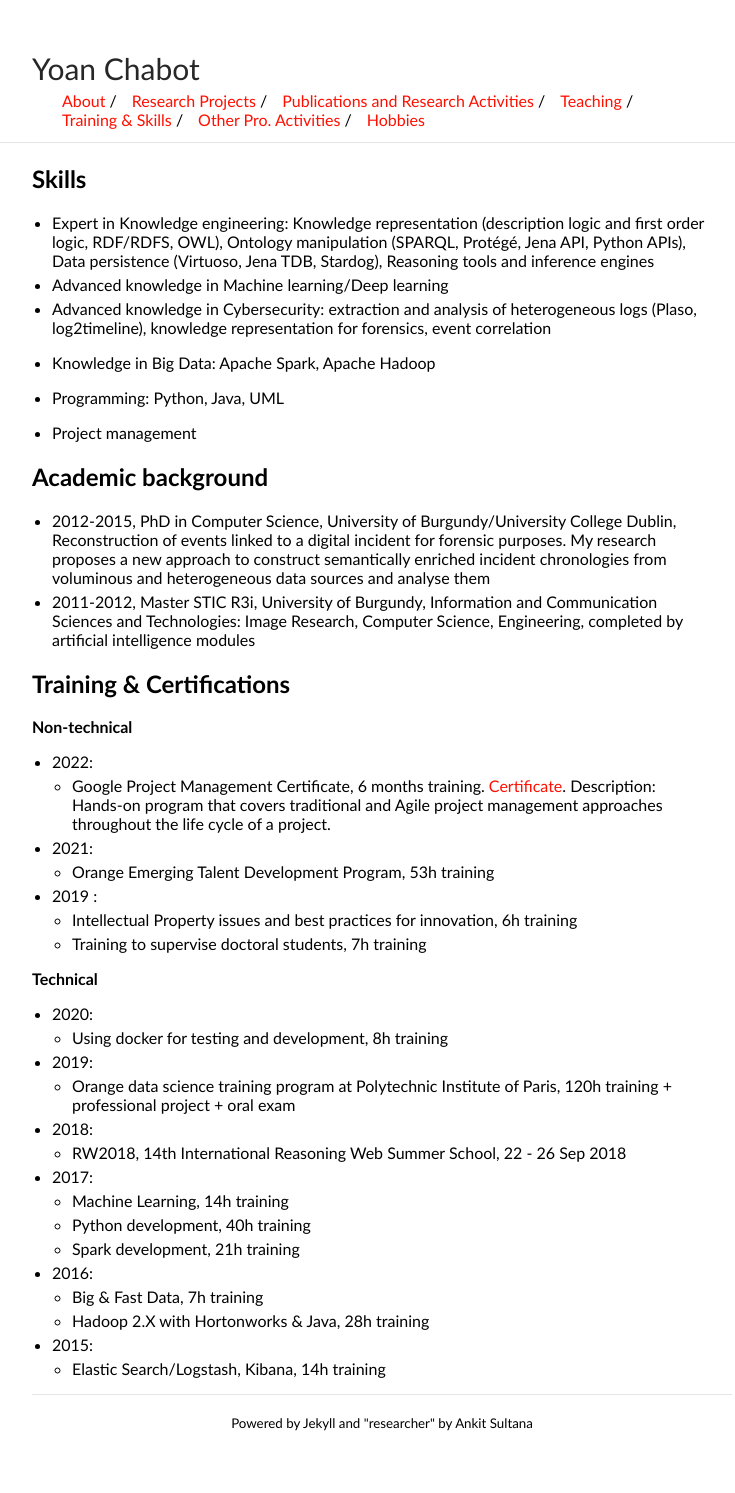
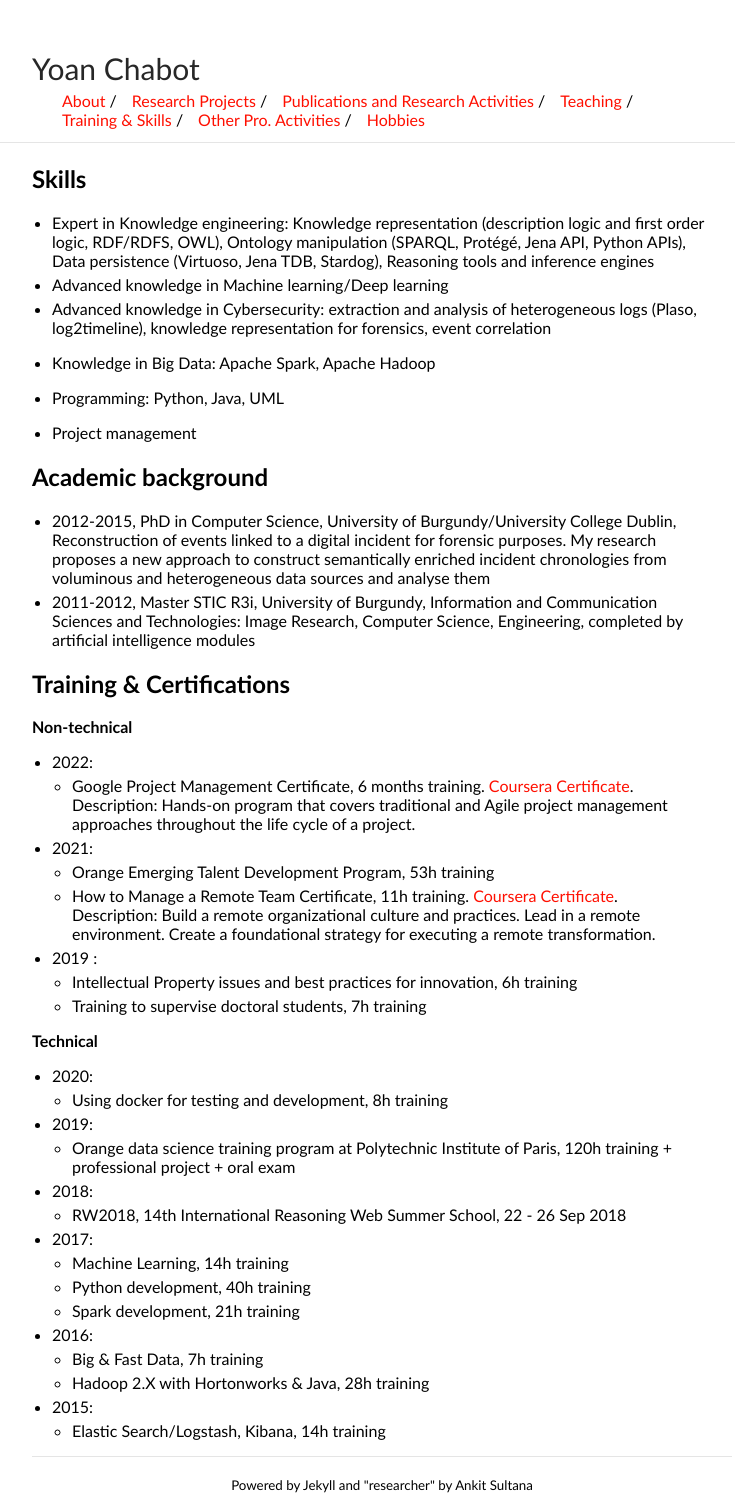
Before and after one commit to yoanchabot/yoanchabot.github.io, a Jekyll site: the page built from skills.md, in a window 1280 px wide. Shown: the whole page, without its empty margins (258-993 px from the left). Built offline with Jekyll 4.4.1, drawn with Linux system fonts in a browser that asks for light colours; before the commit the page ends 1431 px from its top, so only the background shows below that.

Commit message:
Update skills.md

```diff
--- a/skills.md
+++ b/skills.md
@@ -20,9 +20,10 @@ title: Training & Skills
 ## Training & Certifications
 <b>Non-technical</b>
 * 2022:
-  * Google Project Management Certificate, 6 months training. [Certificate](https://github.com/yoanchabot/papers/raw/main/Coursera_SND53FTNS7UW.pdf). Description: Hands-on program that covers traditional and Agile project management approaches throughout the life cycle of a project.
+  * Google Project Management Certificate, 6 months training. [Coursera Certificate](https://github.com/yoanchabot/papers/raw/main/Coursera_SND53FTNS7UW.pdf). Description: Hands-on program that covers traditional and Agile project management approaches throughout the life cycle of a project.
 * 2021:
   * Orange Emerging Talent Development Program, 53h training
+  * How to Manage a Remote Team Certificate, 11h training. [Coursera Certificate](https://github.com/yoanchabot/papers/raw/main/Coursera_RMG4HE6FJHMT.pdf). Description: Build a remote organizational culture and practices. Lead in a remote environment. Create a foundational strategy for executing a remote transformation.
 * 2019 :
   * Intellectual Property issues and best practices for innovation, 6h training
   * Training to supervise doctoral students, 7h training
```
